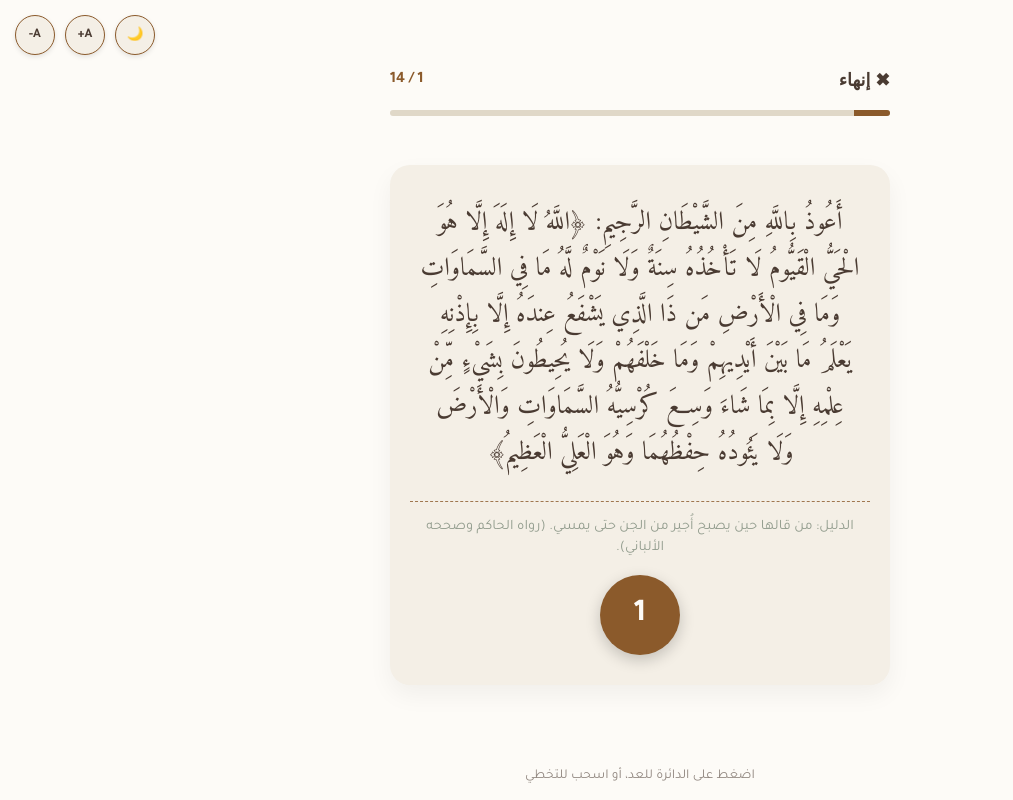
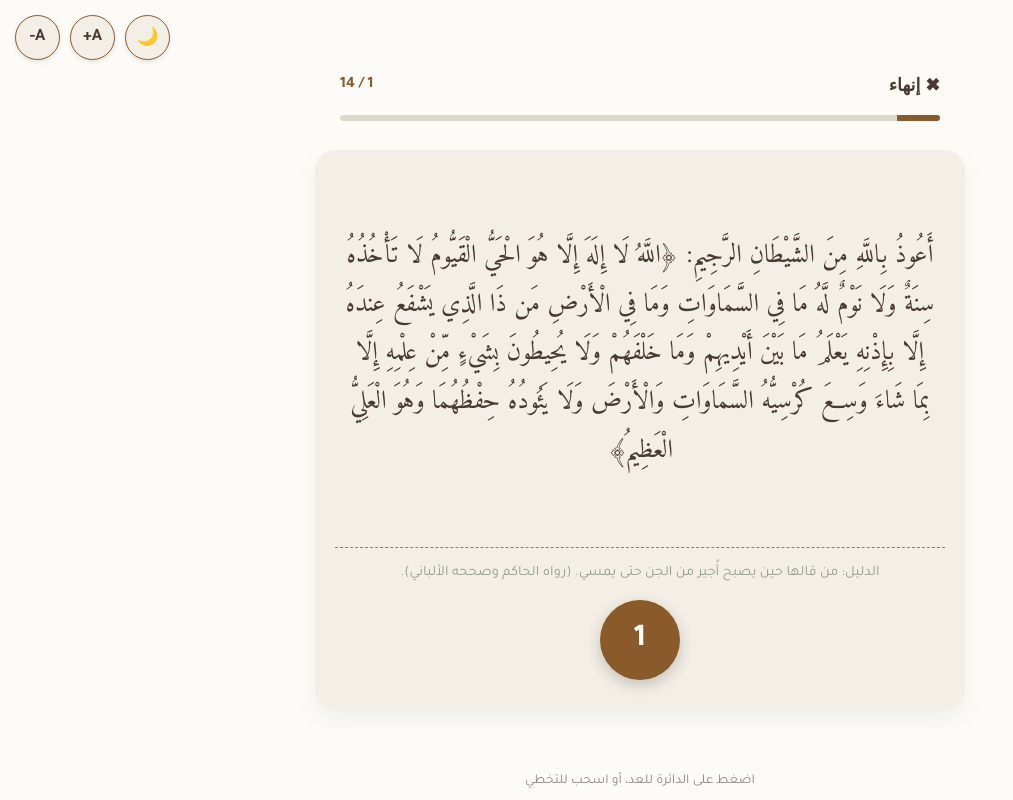
Before and after one commit to men-fashion-store/azkar-app, a plain HTML site: page index.html in a window 1280 px wide. Both pictures are taken after a click on the button "أذكار الصباح". Shown: the whole page, without its empty margins (0-1013 px from the left). Drawn offline with Linux system fonts and the light colour scheme.

Commit message:
Update style.css

```diff
--- a/style.css
+++ b/style.css
@@ -30,9 +30,9 @@ body {
 }
 .settings-btn {
     background: var(--card-bg); border: 1px solid var(--accent-color);
-    color: var(--text-color); border-radius: 50%; width: 40px; height: 40px;
+    color: var(--text-color); border-radius: 50%; width: 45px; height: 45px;
     font-weight: bold; cursor: pointer; display: flex; justify-content: center; align-items: center;
-    box-shadow: 0 2px 5px rgba(0,0,0,0.1); transition: 0.2s; font-family: 'Tajawal', sans-serif;
+    box-shadow: 0 2px 5px rgba(0,0,0,0.1); transition: 0.2s; font-family: 'Tajawal', sans-serif; font-size: 1.1rem;
 }
 .settings-btn:active { transform: scale(0.9); }
 
@@ -54,27 +54,28 @@ body {
 }
 .btn:active { transform: scale(0.96); background-color: var(--accent-color); color: var(--bg-color); }
 
-.top-bar { position: absolute; top: 70px; width: 90%; max-width: 500px; display: flex; justify-content: space-between; align-items: center; }
+.top-bar { position: absolute; top: 75px; width: 90%; max-width: 600px; display: flex; justify-content: space-between; align-items: center; }
 .back-btn { background: none; border: none; color: var(--text-color); font-size: 1.1rem; font-weight: bold; cursor: pointer; }
 .progress-text { font-weight: bold; color: var(--accent-color); }
 
-.progress-container { position: absolute; top: 110px; width: 90%; max-width: 500px; height: 6px; background-color: var(--progress-bg); border-radius: 10px; overflow: hidden; }
+.progress-container { position: absolute; top: 115px; width: 90%; max-width: 600px; height: 6px; background-color: var(--progress-bg); border-radius: 10px; overflow: hidden; }
 .progress-bar { height: 100%; background-color: var(--accent-color); width: 0%; transition: width 0.3s ease; }
 
 .paper-card {
-    background-color: var(--card-bg); width: 90%; max-width: 500px; height: 65vh; max-height: 600px;
+    background-color: var(--card-bg);
+    width: 95%; max-width: 650px; height: 70vh; max-height: 750px;
     padding: 30px 20px; border-radius: 20px; box-shadow: 0 10px 25px rgba(0,0,0,0.05);
     display: flex; flex-direction: column; justify-content: space-between; align-items: center; text-align: center;
-    transition: transform 0.3s ease, opacity 0.3s ease; margin-top: 50px;
+    transition: transform 0.3s ease, opacity 0.3s ease; margin-top: 60px;
 }
 
 #zikr-text {
-    font-family: 'Amiri', serif; font-size: var(--zikr-font-size); line-height: 1.8;
+    font-family: 'Amiri', serif; font-size: var(--zikr-font-size); line-height: 1.9;
     margin-bottom: 10px; flex-grow: 1; display: flex; align-items: center; justify-content: center;
-    transition: font-size 0.2s; overflow-y: auto; padding: 0 10px;
+    transition: font-size 0.3s ease; overflow-y: auto; padding: 0 10px; width: 100%;
 }
 
-.proof-text { font-size: 0.9rem; color: #798777; margin-top: 10px; padding-top: 15px; border-top: 1px dashed var(--accent-color); font-family: 'Tajawal', sans-serif; line-height: 1.5; width: 100%; opacity: 0.8;}
+.proof-text { font-size: 0.9rem; color: #798777; margin-top: 10px; padding-top: 15px; border-top: 1px dashed var(--accent-color); font-family: 'Tajawal', sans-serif; line-height: 1.5; width: 100%; opacity: 0.8; flex-shrink: 0;}
 
 .counter-circle {
     width: 80px; height: 80px; border-radius: 50%; background-color: var(--accent-color); color: var(--bg-color);
@@ -84,7 +85,7 @@ body {
 }
 .counter-circle:active { transform: scale(0.9); }
 
-.instructions { position: absolute; bottom: 15px; font-size: 0.85rem; color: var(--text-color); opacity: 0.6; }
+.instructions { position: absolute; bottom: 10px; font-size: 0.85rem; color: var(--text-color); opacity: 0.6; }
 
 .swipe-out-right { transform: translateX(100vw) rotate(15deg); opacity: 0; }
 .swipe-out-left { transform: translateX(-100vw) rotate(-15deg); opacity: 0; }
```
